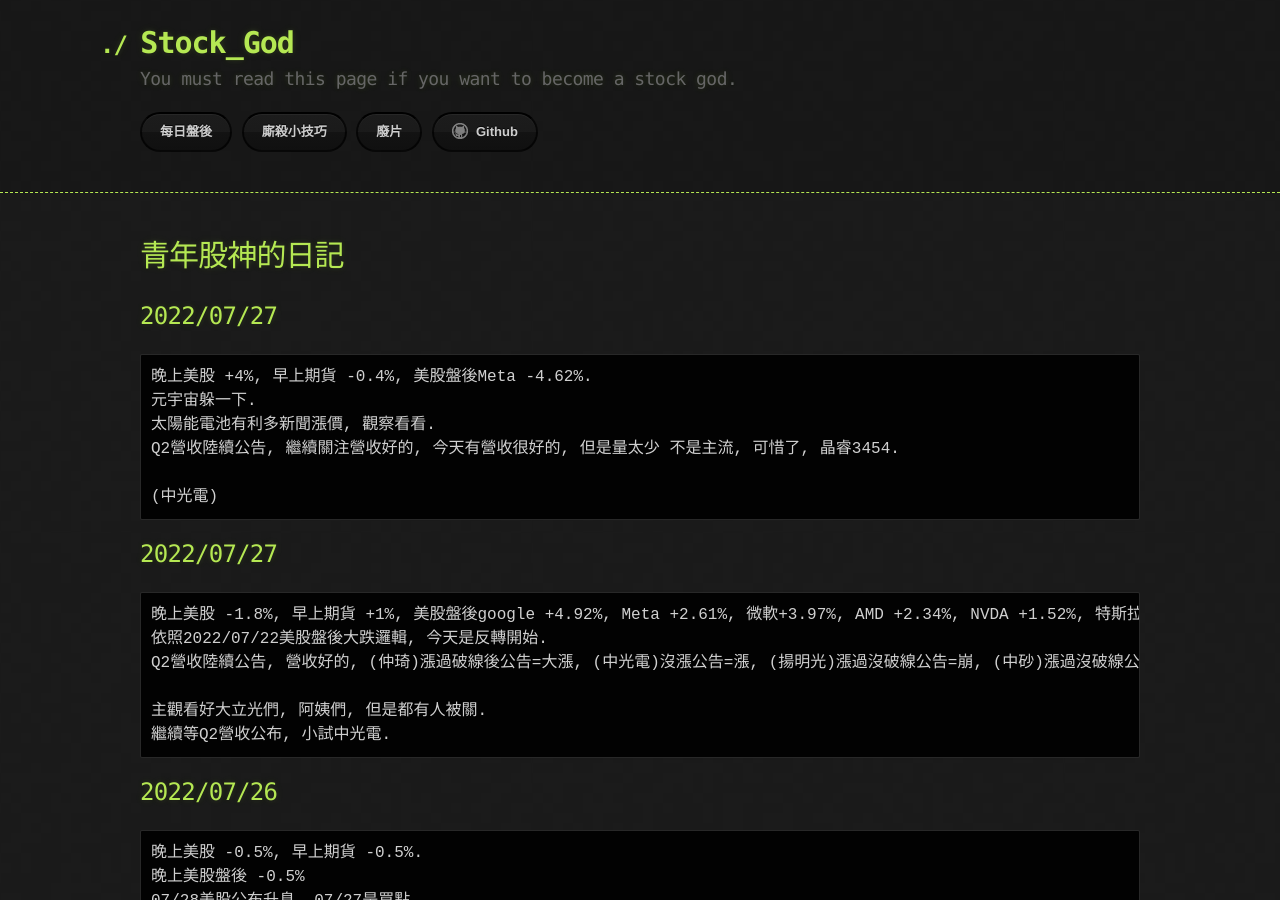
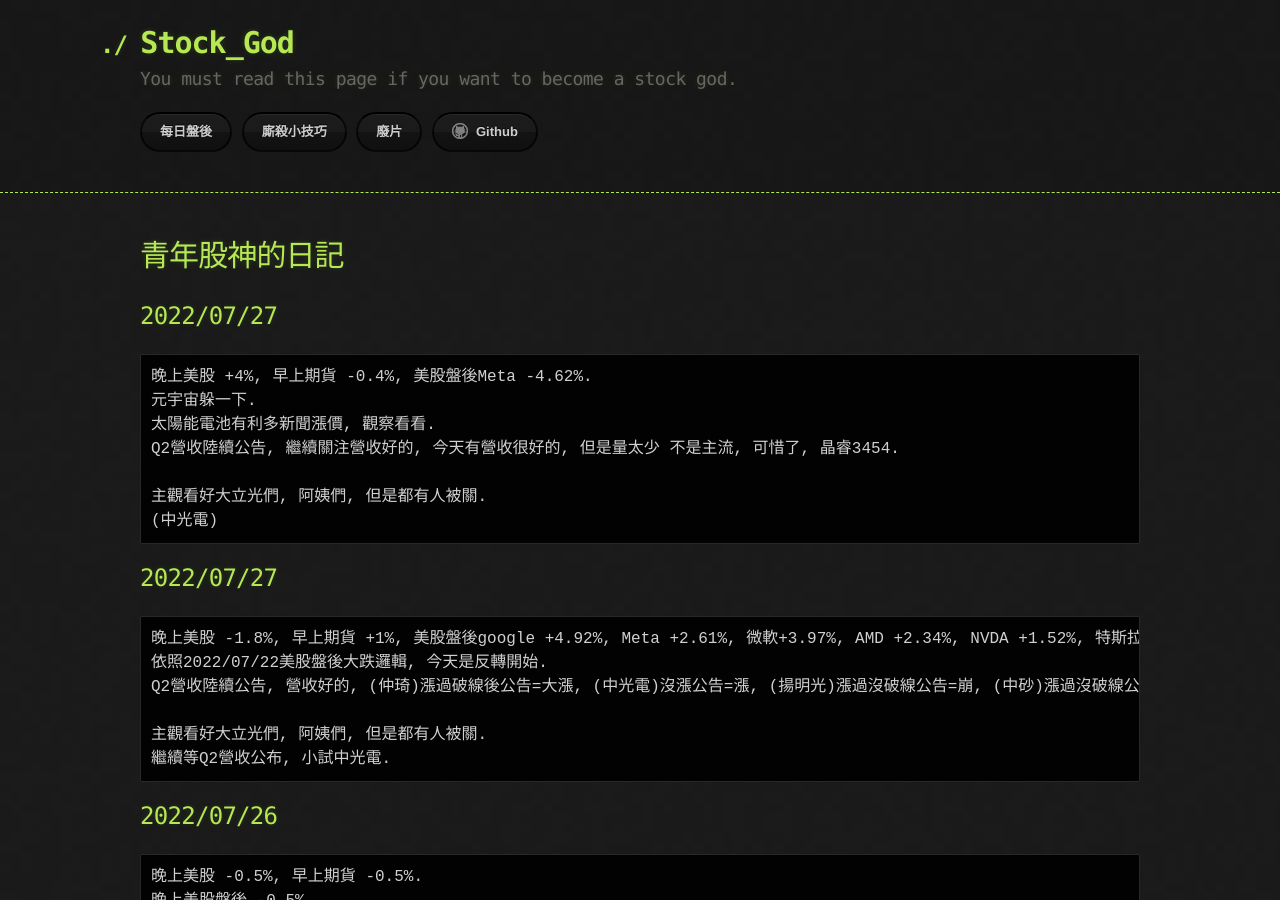
Before and after one commit to lepg5487/Stock_God, a Jekyll site: the page built from index.md, in a window 1280 px wide and 900 px high. Built offline with Jekyll 4.4.1, drawn with Linux system fonts in a browser that asks for light colours; our own code applies the rules of GitHub Pages for plain Markdown files.

Commit message:
Update index.md

````diff
--- a/index.md
+++ b/index.md
@@ -10,6 +10,7 @@ layout: testlayouts
 太陽能電池有利多新聞漲價, 觀察看看.
 Q2營收陸續公告, 繼續關注營收好的, 今天有營收很好的, 但是量太少 不是主流, 可惜了, 晶睿3454.
 
+主觀看好大立光們, 阿姨們, 但是都有人被關.
 (中光電)
 ```
 
````
